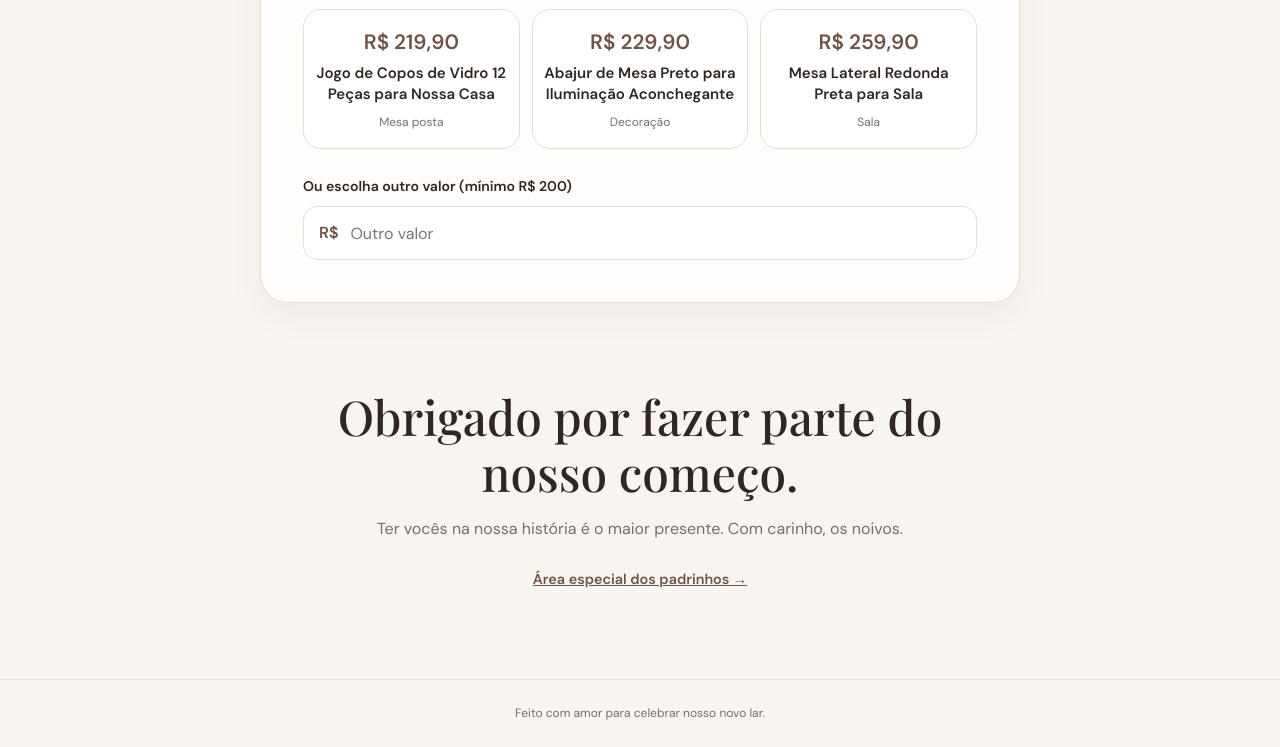
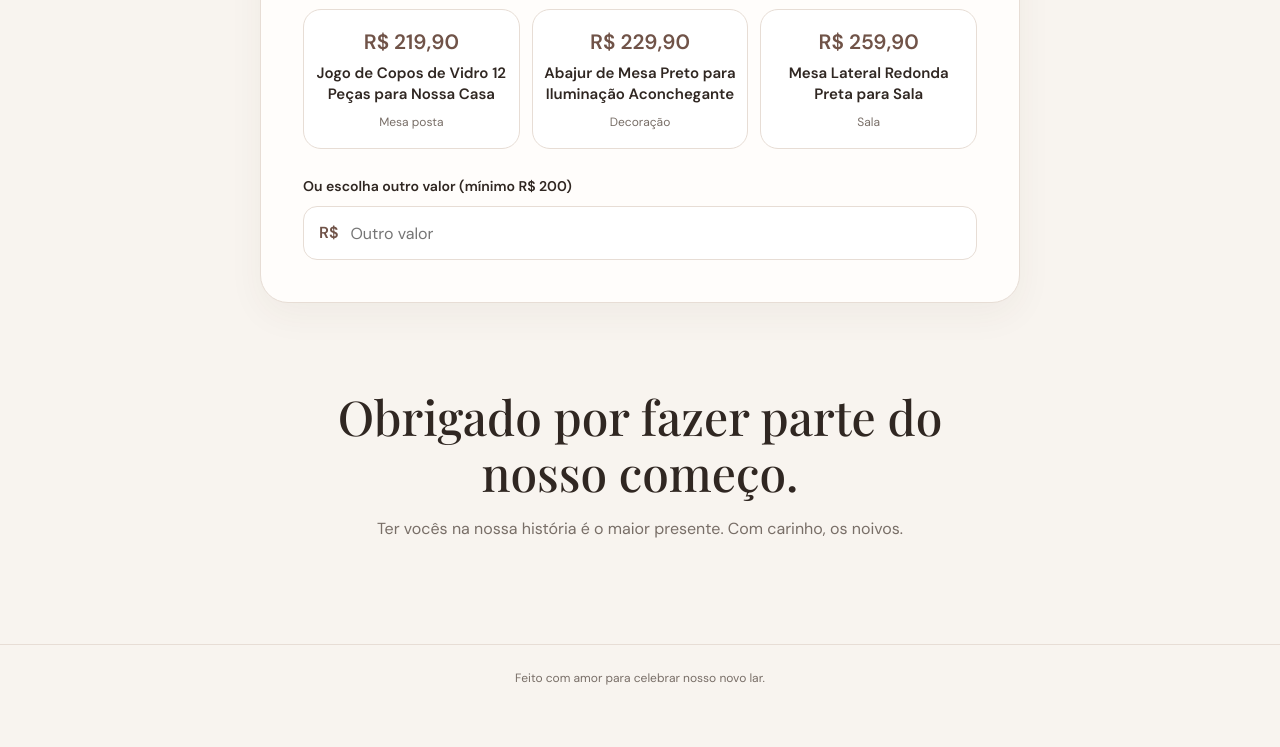
Before and after one commit to teuzada/casamento, a plain HTML site: page index.html in a window 1280 px wide. Shown: the part 6647-7394 px from the top of the page. After the commit the page ends 7360 px from the top, so only its background shows below. Drawn offline with nearby package versions, Linux system fonts and the light colour scheme; a web font is replaced by a local one.

Commit message:
Remover acesso à área dos padrinhos do site principal

```diff
--- a/index.html
+++ b/index.html
@@ -16,4 +16,4 @@
 <p class="small muted" style="margin-top:12px">Pagamento protegido pela InfinitePay. No cartão, os juros e as taxas de parcelamento ficam a cargo do convidado e são informados antes da confirmação.</p>
 <p id="checkout-notice" class="error" role="status" aria-live="polite"></p>
 </div></section>
-<section class="closing section"><h2>Obrigado por fazer parte do nosso começo.</h2><p>Ter vocês na nossa história é o maior presente. Com carinho, os noivos.</p><a href="padrinhos.html" class="text-link">Área especial dos padrinhos →</a></section></main><footer>Feito com amor para celebrar nosso novo lar.</footer><script src="config.js"></script><script src="presentes.js?v=lista78-essenciais-20261121"></script><script src="checkout-main.js?v=3"></script></body></html>
+<section class="closing section"><h2>Obrigado por fazer parte do nosso começo.</h2><p>Ter vocês na nossa história é o maior presente. Com carinho, os noivos.</p></section></main><footer>Feito com amor para celebrar nosso novo lar.</footer><script src="config.js"></script><script src="presentes.js?v=lista78-essenciais-20261121"></script><script src="checkout-main.js?v=3"></script></body></html>
```
